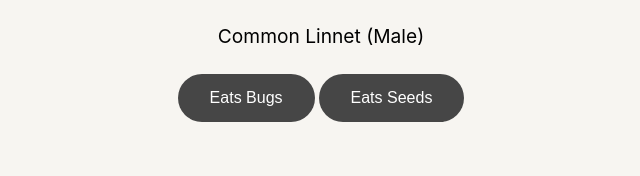
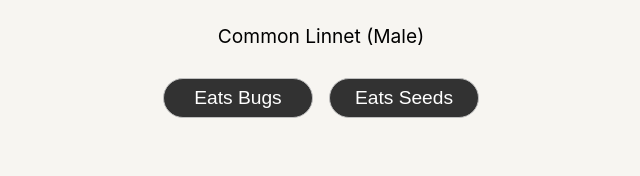
Before and after one commit to michaelphillips4/birds-beak-game, a React (Vite) app: page / in a window 1280 px wide. Shown: the part 449-625 px from the top of the page, without its empty margins (319-959 px from the left). Built offline with nearby package versions, Linux system fonts and the light colour scheme.

Commit message:
Added Css for Buttons

```diff
--- a/src/Question.tsx
+++ b/src/Question.tsx
@@ -20,6 +20,7 @@ const Question = ({
         onLoad={() => setLoaded(true)}
       />
       <p className="bird-name">{question?.name}</p>
+      <div>
       <button
         onClick={() => {
           onclick(0);setLoaded(false)
@@ -35,6 +36,7 @@ const Question = ({
       >
         {question?.questions[1]}
       </button>
+      </div>
     </section>
   );
 };
--- a/src/index.css
+++ b/src/index.css
@@ -1,9 +1,11 @@
 :root {
+  --standard-border-radius: 25px;
+  --accent: rgb(50, 50, 50);
+  --accent-hover: rgb(97, 97, 97);
   font-family: Inter, system-ui, Helvetica, Arial, sans-serif;
   line-height: 1.5;
   font-weight: 400;
   background-color: rgb(247, 245, 241);
-
   margin: auto;
   text-align: center;
 }
@@ -13,10 +15,6 @@ body {
   margin-right: 0;
   max-width: max-content;
   margin: auto;
-}
-
-ol {
-  list-style-type: decimal;
 }
 
 li {
@@ -29,7 +27,7 @@ h1 {
 
 .question-image {
   max-height: 350px;
-  border-radius: 25px;
+  border-radius: var(--standard-border-radius);
 }
 
 .bird-name {
@@ -42,17 +40,31 @@ footer {
 }
 
 
-button {
-  background-color: rgb(70, 70, 70);
-  border: none;
+ button {
+  font-size: larger;
+  margin: 0.5rem;
+  border-radius: var(--standard-border-radius);
+  box-shadow: none;
+  max-width: 100%;
+  width: 150px;
+  display: inline-block;
+  border: 1px solid silver;
+  background-color: var(--accent);
   color: white;
-  padding: 15px 32px;
+  padding: 0.5rem 0.9rem;
   text-decoration: none;
-  display: inline-block;
-  font-size: 16px;
-  margin: 4px 2px;
+  line-height: normal;
+}
+
+.button:focus-visible, button:focus-visible:where(:enabled) {
+  outline: 2px solid var(--accent);
+  outline-offset: 1px;
+}
+
+button:enabled:hover, .button:not([aria-disabled="true"]):hover {
+  background-color: var(--accent-hover);
+  border-color: var(--accent-hover);
   cursor: pointer;
-  border-radius: 25px;
 }
 
 
```
